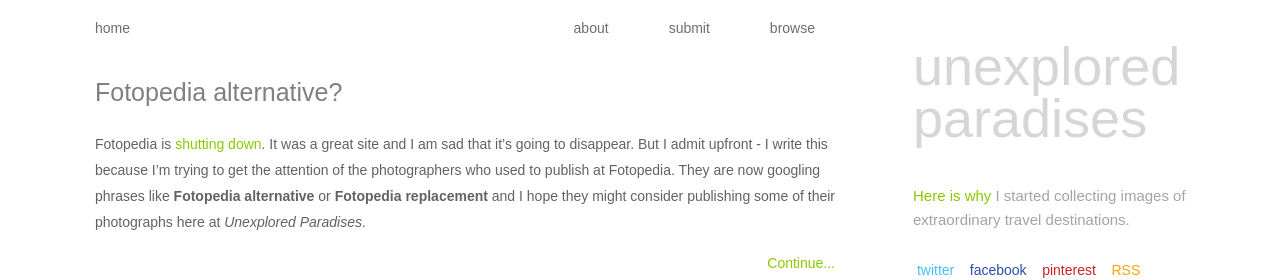
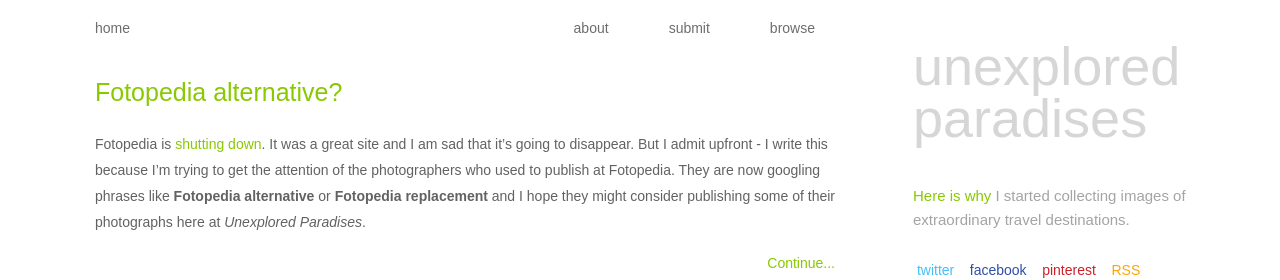
Before and after one commit to crawlingout/unexplored, a Jekyll site: the page built from index.html, in a window 1280 px wide. Shown: the top 280 px of the page. Built offline with Jekyll 4.4.1, drawn with Linux system fonts in a browser that asks for light colours; Markdown is read by kramdown in place of the engine named in the settings; the list of posts is cut into pages by our own code; comment, search, counter and statistics services are not loaded.

Commit message:
Minor styling

```diff
--- a/css/style.css
+++ b/css/style.css
@@ -178,9 +178,6 @@
     text-shadow: 1px 1px 1px #000000;
     width: 700px;
     height: 65px;
-}
-.title h2.dark a {
-    color: gray;
 }
 .post h2 {
     color: #808080;
```
